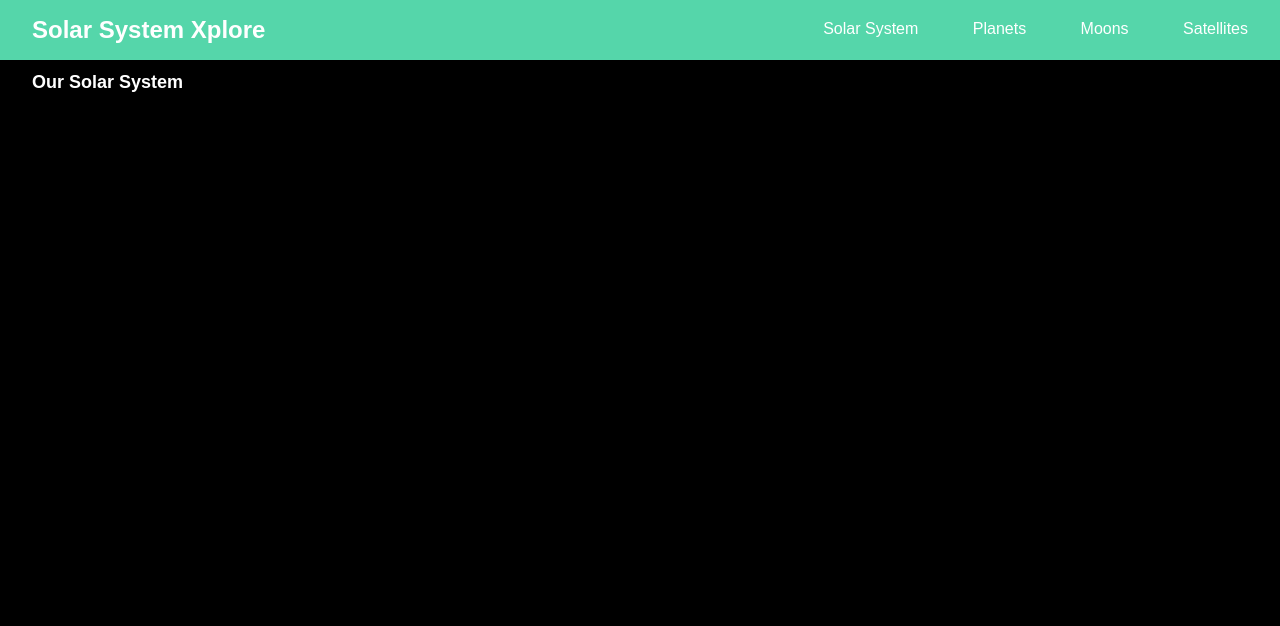
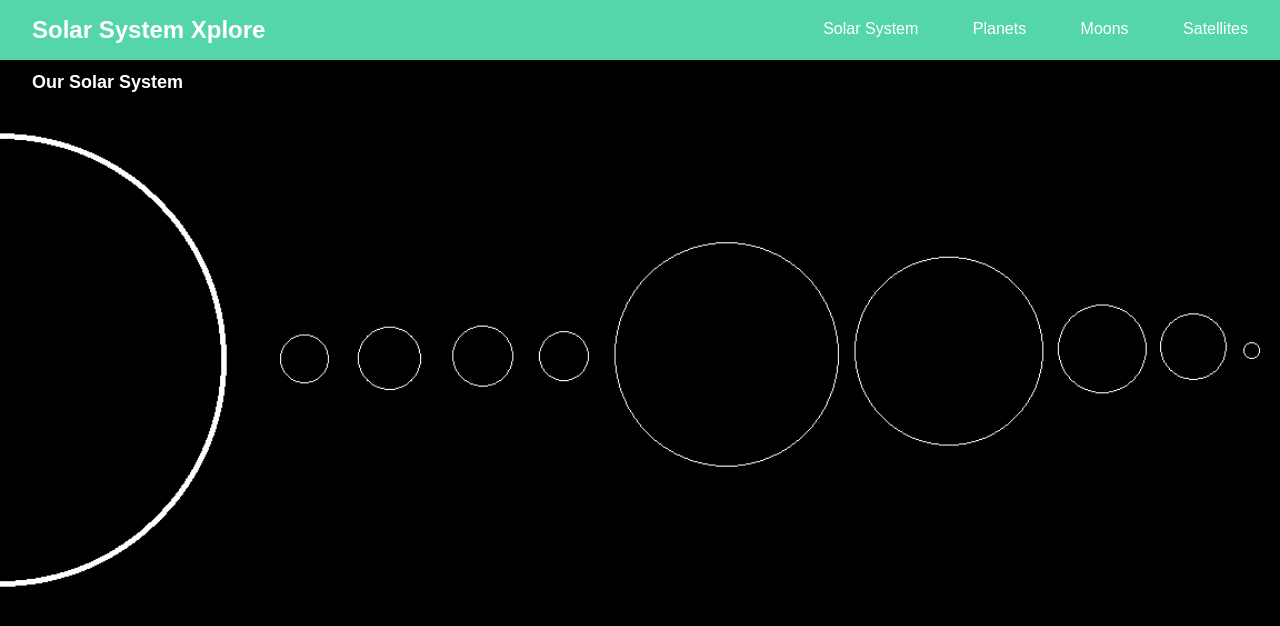
Before and after one commit to BisquTz/space_explorer, a plain HTML site: page index.html in a window 1280 px wide. Drawn offline with Linux system fonts and the light colour scheme.

Commit message:
Update 1

```diff
--- a/index.html
+++ b/index.html
@@ -2,6 +2,7 @@
 <html>
 <head>
     <link rel="stylesheet" href="style.css">
+    <meta name="viewport" content="width=device-width, initial-scale=1.0">
 </head>
 
 <body>
@@ -22,5 +23,8 @@
     <div class="body-container1">
         <h1>Our Solar System</h1>
     </div>
+    <div class="body-container2">
+
+    </div>
 </body>
 </html>
--- a/style.css
+++ b/style.css
@@ -8,6 +8,9 @@ body{
     margin: 0;
     font-family: sans-serif;
     font-weight: 300;
+    background: url("images/Solar\ System.png") black;
+    background-repeat: no-repeat;
+    background-size: 100%;
 }
 
 .nav-container{
@@ -78,11 +81,8 @@ nav a:hover::before{
 
 .body-container1{
     width: 95%;
-    height: 1000px;
     margin: 0 auto;
-    background: url("images/Solar\ System.png") black;
-    background-repeat: no-repeat;
-    background-size: 100%;
+
 
 }
 
```
Also changed, not shown: images/Solar System.png (added), images/bg.jpg (added).
